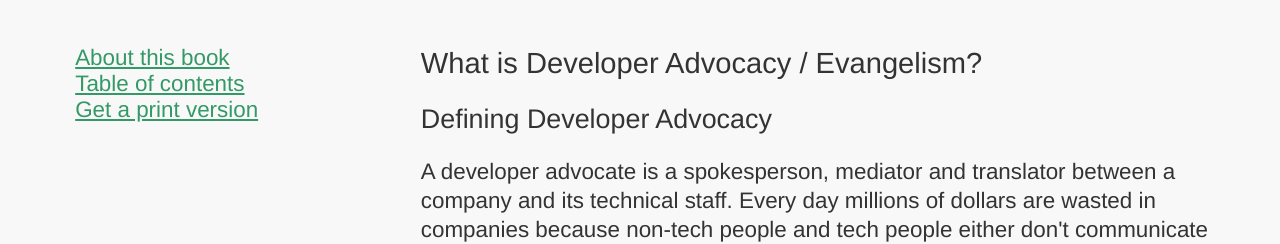
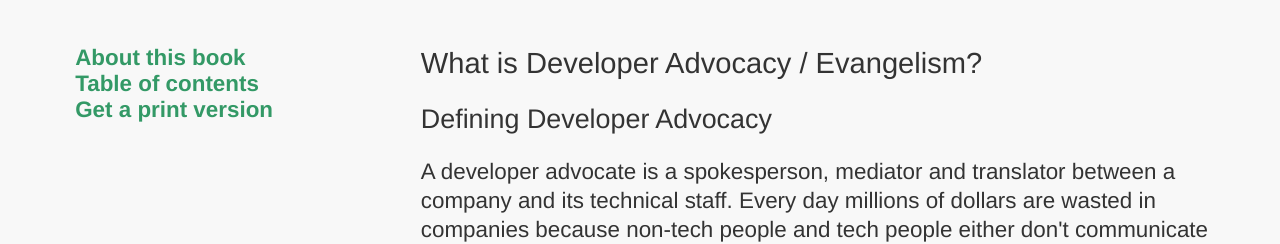
Before and after one commit to codepo8/developer-advocacy-handbook, a Jekyll site: the page built from 01-what-is-developer-advocacy.md, in a window 1280 px wide. Shown: the top 244 px of the page. Built offline with Jekyll 4.4.1, drawn with Linux system fonts in a browser that asks for light colours; our own code applies the rules of GitHub Pages for plain Markdown files.

Commit message:
Update styles.css

```diff
--- a/assets/styles.css
+++ b/assets/styles.css
@@ -27,7 +27,14 @@ ul {
   padding: 0 0 1em 0;
 }
 ul ul {
-  padding-left: 1em;
+  padding: 1em 0 1em 0;
+}
+ul a {
+  font-weight: bold;
+  text-decoration: none;
+}
+ul ul a {
+  text-decoration: none;
 }
 
 h1 {
```
